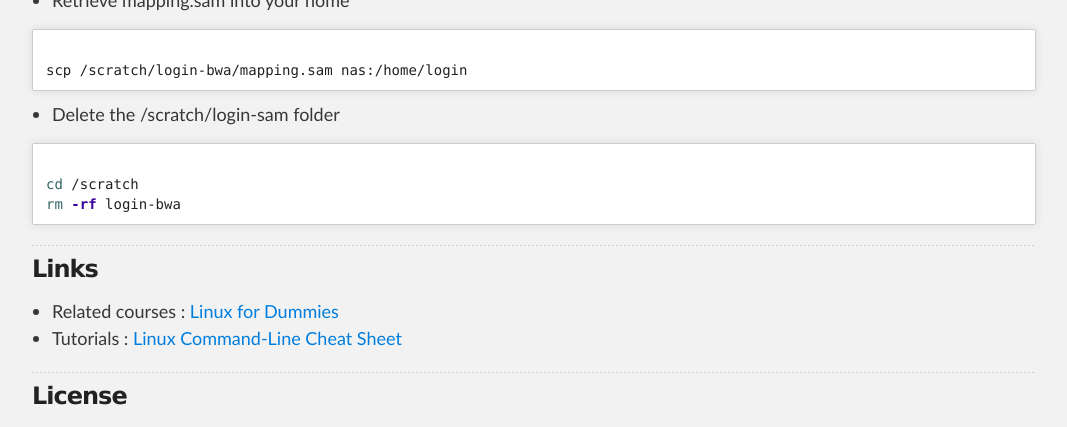
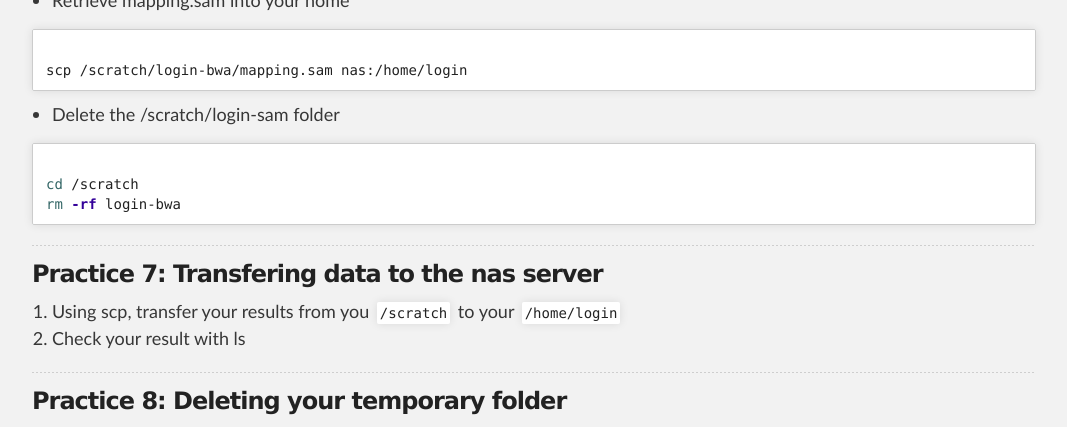
Before and after one commit to SouthGreenPlatform/trainings, a Jekyll site: the page built from _pages/hpc/hpcPractice.md, in a window 1280 px wide and 900 px high, scrolled down 4614 px, cut to the strip 0-427 px from the top of the window. Shown: the whole strip, without its empty margins (106-1173 px from the left). Built offline with Jekyll 4.4.1, drawn with Linux system fonts in a browser that asks for light colours; nearby versions of some CDN libraries.

Commit message:
Update hpcPractice.md

```diff
--- a/_pages/hpc/hpcPractice.md
+++ b/_pages/hpc/hpcPractice.md
@@ -196,6 +196,29 @@ rm -rf login-bwa
 {% endhighlight %}
 
 -----------------------
+<a name="practice-7"></a>
+### Practice 7: Transfering data to the nas server
+
+
+1. Using scp, transfer your results from you `/scratch` to your `/home/login`
+2. Check your result with ls
+
+
+
+
+
+-----------------------
+<a name="practice-7"></a>
+### Practice 8: Deleting your temporary folder
+
+
+
+
+
+
+
+
+-----------------------
 
 ### Links
 <a name="links"></a>
```
